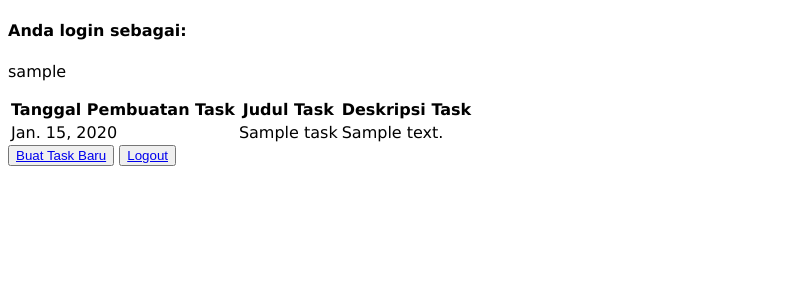
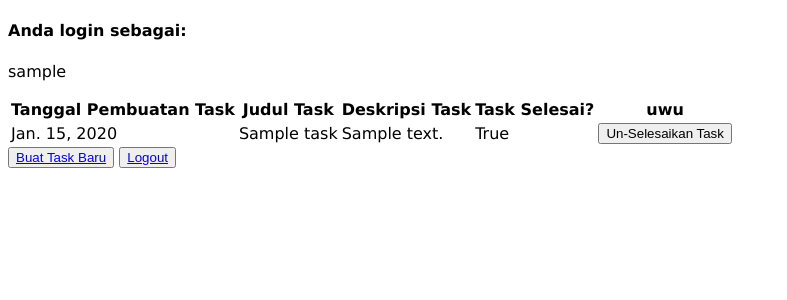
Before and after one commit to hugo-setiawan/pbp-tugas, a Django app: page /todolist/ in a window 1280 px wide. Shown: the top 300 px of the page, without its empty margins (0-787 px from the left). Run offline with Django 4.2, Linux system fonts and the light colour scheme; a user stored in the database is signed in; tables that the repository leaves empty hold one stand-in row (values such as "Sample post").

Commit message:
Implement task statuses (bonus)

```diff
--- a/todolist/models.py
+++ b/todolist/models.py
@@ -6,3 +6,4 @@ class Task(models.Model):
     date = models.DateField()
     title = models.TextField()
     description = models.TextField()
+    is_finished = models.BooleanField(default=False)
--- a/todolist/templates/todolist.html
+++ b/todolist/templates/todolist.html
@@ -9,6 +9,8 @@
         <th>Tanggal Pembuatan Task</th>
         <th>Judul Task</th>
         <th>Deskripsi Task</th>
+        <th>Task Selesai?</th>
+        <th> uwu </th>
     </tr>
     {% comment %} Cetak tabel dengan detail tiap task {% endcomment %}
     {% for task in task_list %}
@@ -16,6 +18,16 @@
         <td>{{task.date}}</th>
         <td>{{task.title}}</th>
         <td>{{task.description}}</th>
+        <td>{{task.is_finished}}</td>
+        <form method="post" action="modify-task/">
+            {% csrf_token %}
+            <input type="hidden" name="task_pk" value={{task.pk}}>
+            {% if task.is_finished %}
+            <td> <button name="action" value="unfinish"> Un-Selesaikan Task </td>
+            {% else %}
+            <td> <button name="action" value="finish"> Selesaikan Task </td>
+            {% endif %}
+        </form>
     </tr>
     {% endfor %}
 </table>
--- a/todolist/urls.py
+++ b/todolist/urls.py
@@ -1,11 +1,12 @@
 from django.urls import path
-from todolist.views import show_todolist, create_task, register_user, login_user, logout_user
+from todolist.views import show_todolist, create_task, modify_task, register_user, login_user, logout_user
 
 app_name = 'todolist'
 
 urlpatterns = [
     path('', show_todolist, name='show_todolist'),
     path('create-task/', create_task, name='create_task'),
+    path('modify-task/', modify_task, name='modify_task'),
     path('register/', register_user, name='register_user'),
     path('login/', login_user, name='login_user'),
     path('logout/', logout_user, name='logout_user')
--- a/todolist/views.py
+++ b/todolist/views.py
@@ -45,6 +45,22 @@ def create_task(request):
     context = {"form": form}
     return render(request, "createtask.html", context=context)
 
+@login_required(login_url='/todolist/login/')
+def modify_task(request):
+    if request.method == "POST":
+        pk = request.POST.get("task_pk")
+        task = Task.objects.get(pk = pk)
+        action = request.POST.get("action")
+
+        # Validasi requesting user == pemilik task untuk menghindari modifikasi oleh user lain
+        if request.user == task.user:
+            if action == "finish":
+                task.is_finished = True
+            elif action == "unfinish":
+                task.is_finished = False
+            task.save()
+    return HttpResponseRedirect(reverse('todolist:show_todolist'))
+
 def register_user(request):
     form = UserCreationForm()
 
```
Also changed, not shown: todolist/migrations/0002_task_is_finished.py (added).
